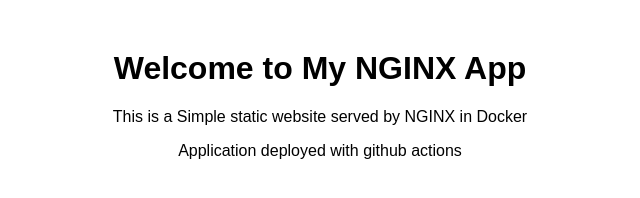
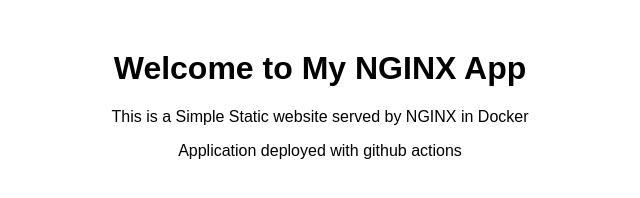
Before and after one commit to YashPradhan77/ECS-FARGATE, a plain HTML site: page nginx/index.html in a window 1280 px wide. Shown: the full height of the page, 320-960 px from the left. Drawn offline with Linux system fonts and the light colour scheme.

Commit message:
initial commit

```diff
--- a/nginx/index.html
+++ b/nginx/index.html
@@ -8,7 +8,7 @@
 </head>
 <body>
     <h1>Welcome to My NGINX App</h1>
-    <p>This is a Simple static website served by NGINX in Docker</p>
+    <p>This is a Simple Static website served by NGINX in Docker</p>
     <p>Application deployed with github actions</p>
 </body>
 </html>
```
Also changed, not shown: 1 other file.
